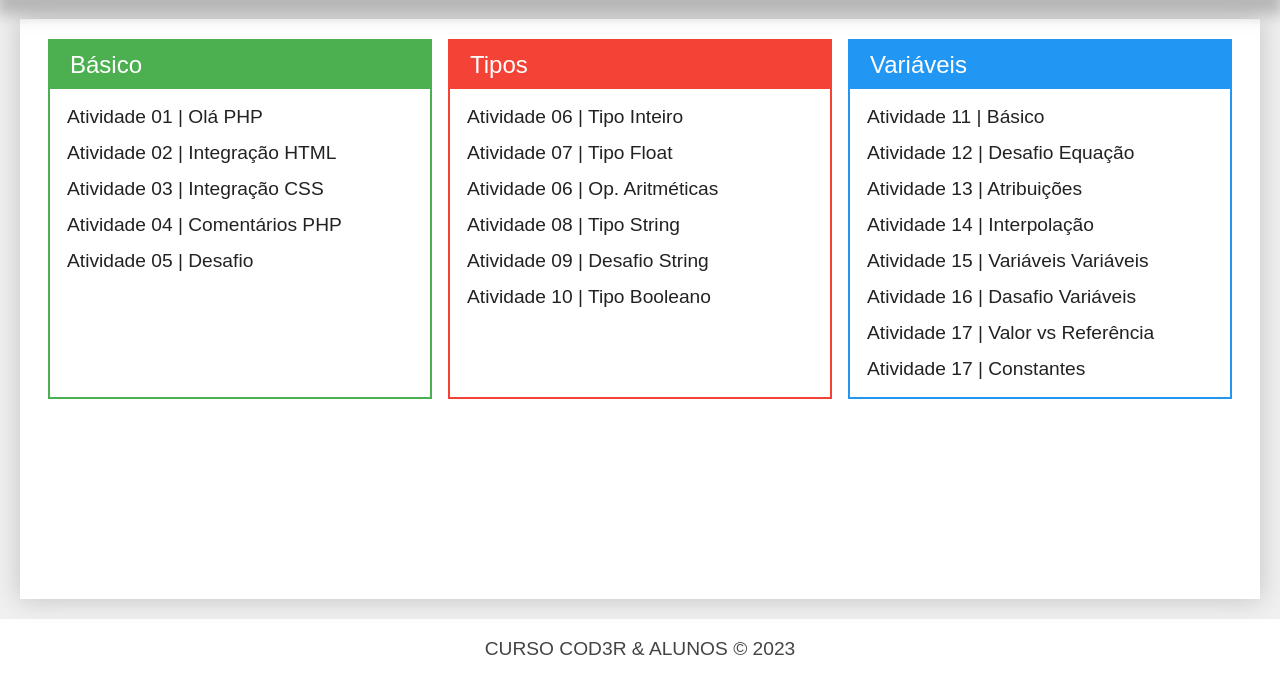
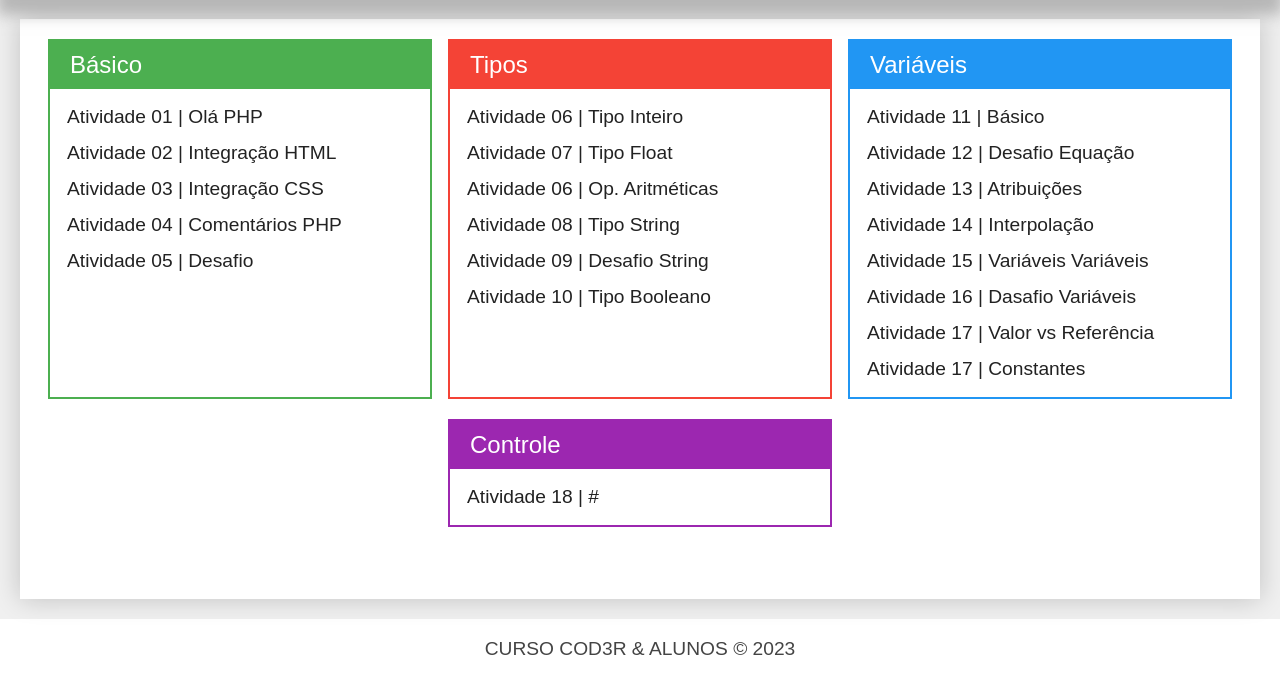
Before and after one commit to Igoor-goomes/curso, a PHP site: page / in a window 1280 px wide. Shown: the part 121-800 px from the top of the page. Run offline with PHP 8.4, Linux system fonts and the light colour scheme.

Commit message:
Iniciando o modulo de controle

```diff
--- a/index.php
+++ b/index.php
@@ -49,6 +49,12 @@
                         <li><a href="exercicio.php?dir=variaveis&file=constantes">Atividade 17 | Constantes</a></li>
                     </ul>
                 </div>
+                <div class="modulo roxo">
+                    <h3>Controle</h3>
+                    <ul>
+                        <li><a href="exercicio.php?dir=controle&file=if_else">Atividade 18 | #</a></li>
+                    </ul>
+                </div>
             </nav>
         </div>
     </main>
```
Also changed, not shown: controle/if_else.php (added, +9 -0 lines).
